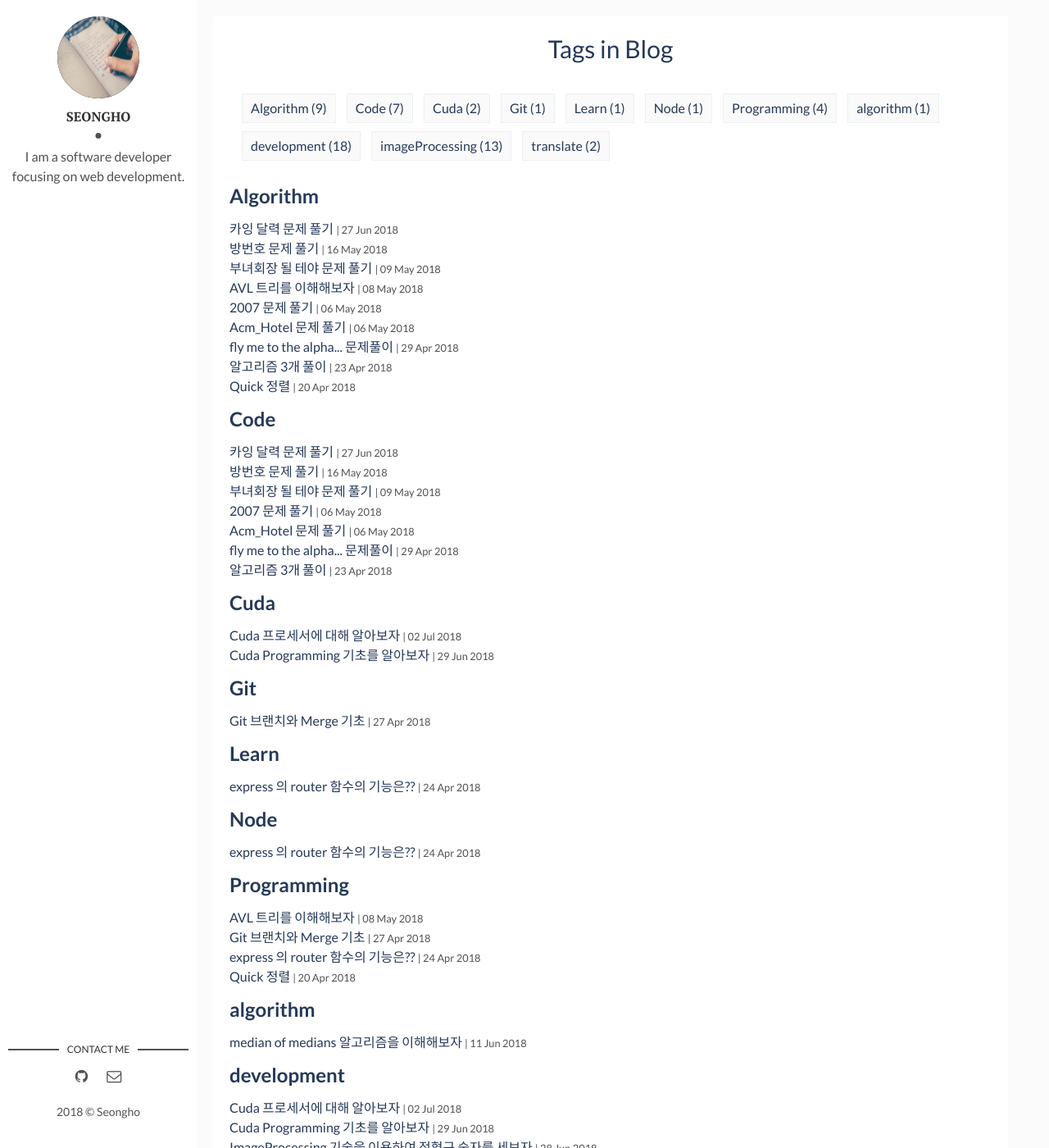
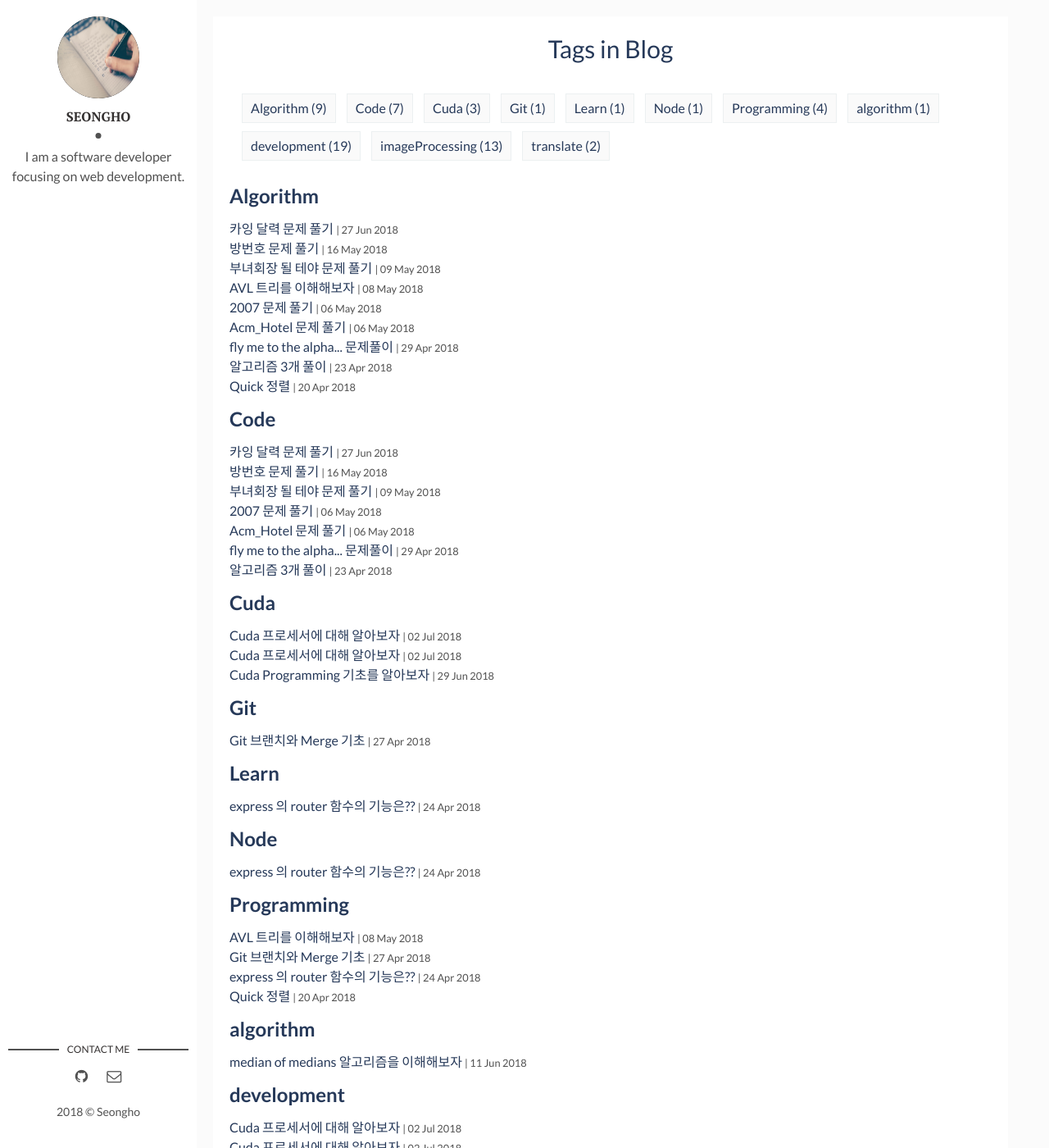
Before and after one commit to nsho77/nsho77.github.io, a Jekyll site: the page built from tags.html, in a window 1280 px wide and 1400 px high. Shown: the whole window at 82% size. Built offline with Jekyll 4.4.1, drawn with Linux system fonts in a browser that asks for light colours; some of the changed lines change nothing that is shown.

Commit message:
Multiple Matrix using CUDA complete

````diff
--- a/_posts/2018-07-02-CUDA-Processor.md
+++ b/_posts/2018-07-02-CUDA-Processor.md
@@ -65,3 +65,12 @@
 CUDA thread 자신의 Index를 알고 있는데 이는 block 내 상대적인 위치이다.
 따라서 절대적인 위치를 알기 위해서 다음과 같이 생각할 필요가 있다.
 block index를 알고 있고 blockDim 을 알고 있으므로 threadIndex.x의 절대값을 구하면 blockDim.x*blockIdx.x + threadIndex.x y좌표도 마찬가지로 blockDim.y*blockIdx.y + threadIndex.y 이다.
+
+## __global, __device__ 의 차이에 대해 알아보자
+
+CUDA 프로그래밍 소스를 보면 함수 앞에 __global__, __device__ 와 같은 키워드가 붙은 것을 볼 수 있다.
+__global__ 이 붙은 함수는 호스트(CPU)에서 호출할 수 있고 디바이스(GPU)에서 호출 할 수 없다. 디바이스에서 실행된다.
+__device__ 이 붙은 함수는 호스트(CPU)에서 호출할 수 없고 디바이스(GPU)에서 호출 할 수 있다. 디바이스에서 실행된다.
+
+__global__ 함수에서는 __device__ 함수를 호출 할 수 있다. __global__ 함수는 다른 말로 커널 함수라고 한다.
+지시어가 붙지 않은 모든 함수는 __host__ 지시어가 생략된 것이다.
--- /dev/null
+++ b/_posts/2018-07-03-Matrix-Multiple.md
@@ -0,0 +1,172 @@
+---
+layout: post
+title: Cuda 프로세서에 대해 알아보자
+date: 2018-07-02 09:00:00 +0900
+description: Cuda Progamming # Add post description (optional)
+img:  # Add image post (optional)
+tags: [development, Cuda]
+---
+
+CUDA 를 이용해 행렬의 곱셈을 해보자.
+
+> kernel.cu
+{% highlight cpp %}
+#include "cuda_runtime.h"
+#include "device_launch_parameters.h"
+
+#include <Stdio.h>
+// 행렬 곱셈 커널 함수를 콜할 호스트 함수
+cudaError_t multiWithCuda(float* c, float* a, float* b, unsigned int size);
+
+__global__ void multiKernel(float* c, float* a, float* b, unsigned int size)
+{
+    int i = threadIdx.x;
+    // block 갯수를 지정해 idx를 활용할 것이다.
+    // (1차원 배열을 사용할 것이지만)
+    // 행렬은 2차원이기 때문이다.
+    int j = blockIdx.x;
+
+    // 행렬의 곱셈을 구현한다.
+    for(int x=0; x<size; x++)
+        c[size*j + i] += a[size*j + x] * b[size*x + i];
+}
+
+int main()
+{
+    const int arraySize = 5;
+    // 행렬 a,b,c 를 만든다.
+    float a[arraySize*arraySize] = {0};
+    float b[arraySize*arraySize] = {0};
+    float c[arraySize*arraySize] = {0};
+
+    // 알맞은 값으로 초기화 한다.
+    for(int i=0; i<arraySize*arraySize; i++)
+    {
+        a[i] = static_cast<float>(i);
+        b[i] = static_cast<float>(i);
+    }
+
+    // 작업할 함수를 콜한다.
+    cudaError_t cudaStatus = multiWithCuda(c, a, b, arraySize);
+    if(cudaStatus != cudaSuccess)
+    {
+        fprintf(stderr, "multiWithCuda failed!");
+        return -1;
+    }
+
+    // 결과를 출력한다.
+    for(int i=0; i<arraySize*arraySize; i++)
+    {
+        if(i % arraySize == 0) printf("\n");
+        printf("%8.1f ",c[i]);
+    }
+    printf("\n");
+
+    // 모든 작업이 완료되었으므로
+    // device 를 reset 한다.
+    cudaStatus = cudaDeviceReset();
+    if(cudaStatus != cudaSuccess)
+    {
+        fprintf(stderr,"cudaDeviceReset, failed!");
+        return 1;
+    }
+
+    return 0;
+}
+
+// 커널함수 호출하는 헬퍼 함수 multiWithCuda를 정의하자
+cudaError_t multiWithCuda(float* c, float* a, float* b, unsigned int size)
+{
+    // gpu에 할당한 메모리 주소값을 저장할 변수를 선언한다.
+    float* dev_a = 0;
+    float* dev_b = 0;
+    float* dev_c = 0;
+    cudaError_t cudaStatus;
+
+    cudaStatus = cudaSetDevice(0);
+    if(cudaStatus != cudaSuccess)
+    {
+        fprintf(stderr, "CudaSetDevice failed! Do you have a CUDA-capable GPU installed?");
+        goto Error;
+    }
+
+    // GPU에 메모리를 할당한다.
+    // 행렬 크기만큼 할당한다.
+    cudaStatus = cudaMalloc((void**)&dev_c, size*size*sizeof(float));
+    if(cudaStatus != cudaSuccess)
+    {
+        fprintf(stderr,"cudaMalloc failed!");
+        goto Error;
+    }
+    cudaStatus = cudaMalloc((void**)&dev_a, size*size*sizeof(float));
+    if(cudaStatus != cudaSuccess)
+    {
+        fprintf(stderr,"cudaMalloc failed!");
+        goto Error;
+    }
+    cudaStatus = cudaMalloc((void**)&dev_b, size*size*sizeof(float));
+    if(cudaStatus != cudaSuccess)
+    {
+        fprintf(stderr,"cudaMalloc failed!");
+        goto Error;
+    }
+
+    // 호스트 메모리에 있는 값을 디바이스 메모리에 복사한다.
+    cudaStatus = cudaMemcpy(dev_a, a, size*size*sizeof(float), cudaMemcpyHostToDevice);
+    if(cudaStatus != cudaSuccess)
+    {
+        fprintf(stderr, "cudaMemcpy failed!");
+        goto Error;
+    }
+     cudaStatus = cudaMemcpy(dev_b, b, size*size*sizeof(float), cudaMemcpyHostToDevice);
+    if(cudaStatus != cudaSuccess)
+    {
+        fprintf(stderr, "cudaMemcpy failed!");
+        goto Error;
+    }
+
+    // 커널 함수를 실행한다.
+    multiKernel<<<size, size>>>(dev_c, dev_a, dev_b, size);
+
+    // 커널 함수 실행후 에러가 있는지 확인
+    cudataStatus = cudaGetLastError();
+    if(cudaStatus != cudaSuccess)
+    {
+        fprintf(stderr, "multiKernel launch failed : %s\n", cudaGetErrorString(cudaStatus));
+        goto Error;
+    }
+
+    // 커널이 모두 종료되었는지 확인
+    cudaStatus  = cudaDeviceSynchronize();
+    if(cudaStatus!= cudaSuccess)
+    {
+        fprintf(stderr, "cudaDeviceSynchronize returned error code %d after launching addKernel!\n", cudaStatus);
+        goto Error;
+    }
+
+    // 결과를 호스트 메모리에 복사
+    cudaStatus = cudaMemcpy(c, dev_c, size*size*sizeof(float), cudaMemcpyDeviceToHost);
+    if(cudaStatus != cudaSuccess)
+    {
+        fprintf(stderr, "cudaMemcpy failed!");
+        goto Error;
+    }
+
+Error:
+// gpu에 할당한 메모리를 반환
+    cudaFree(dev_c);
+    cudaFree(dev_a);
+    cudaFree(dev_b);
+
+    return cudaStatus;
+}
+{% endhighlight %}
+
+결과는 다음과 같다
+```
+     150      160      170      180      190
+     400      435      470      505      540
+     650      710      770      830      890
+     900      985     1070     1155     1240
+    1150     1260     1370     1480     1590
+```
````
